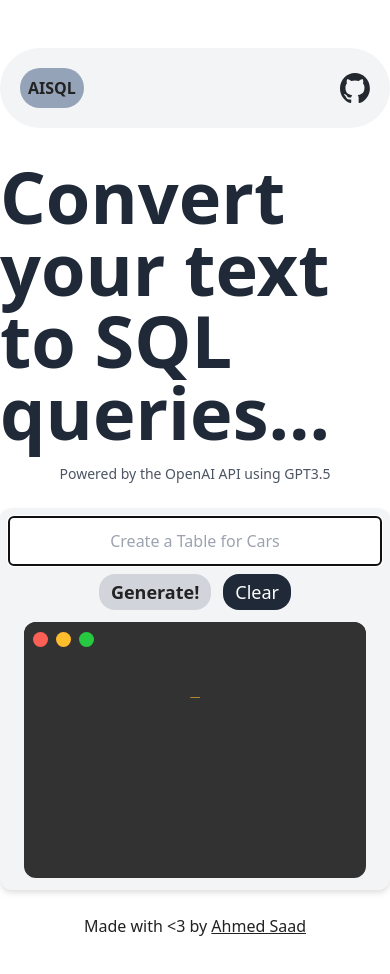
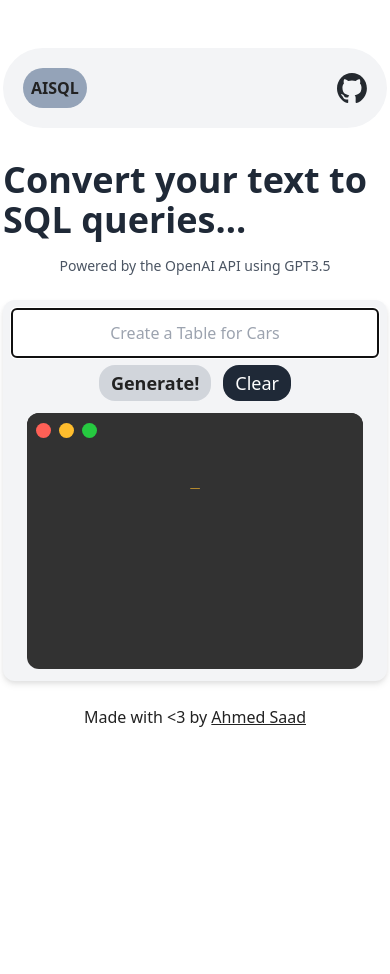
Before and after one commit to saadsme/sql-ai2, a Next.js app: page / in a window 390 px wide. Shown: the top 974 px of the page. After the commit the page ends 844 px from the top, so only its background shows below. Built offline with nearby package versions, Linux system fonts and the light colour scheme.

Commit message:
responsive

```diff
--- a/src/app/page.tsx
+++ b/src/app/page.tsx
@@ -89,10 +89,10 @@ const latest = filteredGPTMessages[filteredGPTMessages.length-1]
 //console.log('latest', latest?.content)
 //console.log(chat)
   return (
-    <div className='max-w-2xl flex flex-col justify-center mx-auto my-12'>
+    <div className='max-w-sm flex flex-col justify-center mx-auto my-12 md:max-w-2xl'>
         <Nav/>
       <div className='my-2'>
-      <h1 className='w-100 flex items-center justify-center text-7xl font-bold text-gray-800'>Convert your text to SQL queries...</h1>
+      <h1 className='w-100 flex items-center justify-center text-4xl md:text-7xl font-bold text-gray-800'>Convert your text to SQL queries...</h1>
       <p className='w-100 flex items-center justify-center text-sm my-4 text-gray-600'>Powered by the OpenAI API using GPT3.5</p>
       </div>
     <form className="app max-w-2xl flex flex-col justify-center bg-gray-100 rounded-xl drop-shadow-md " onSubmit={getQuery}>
```
